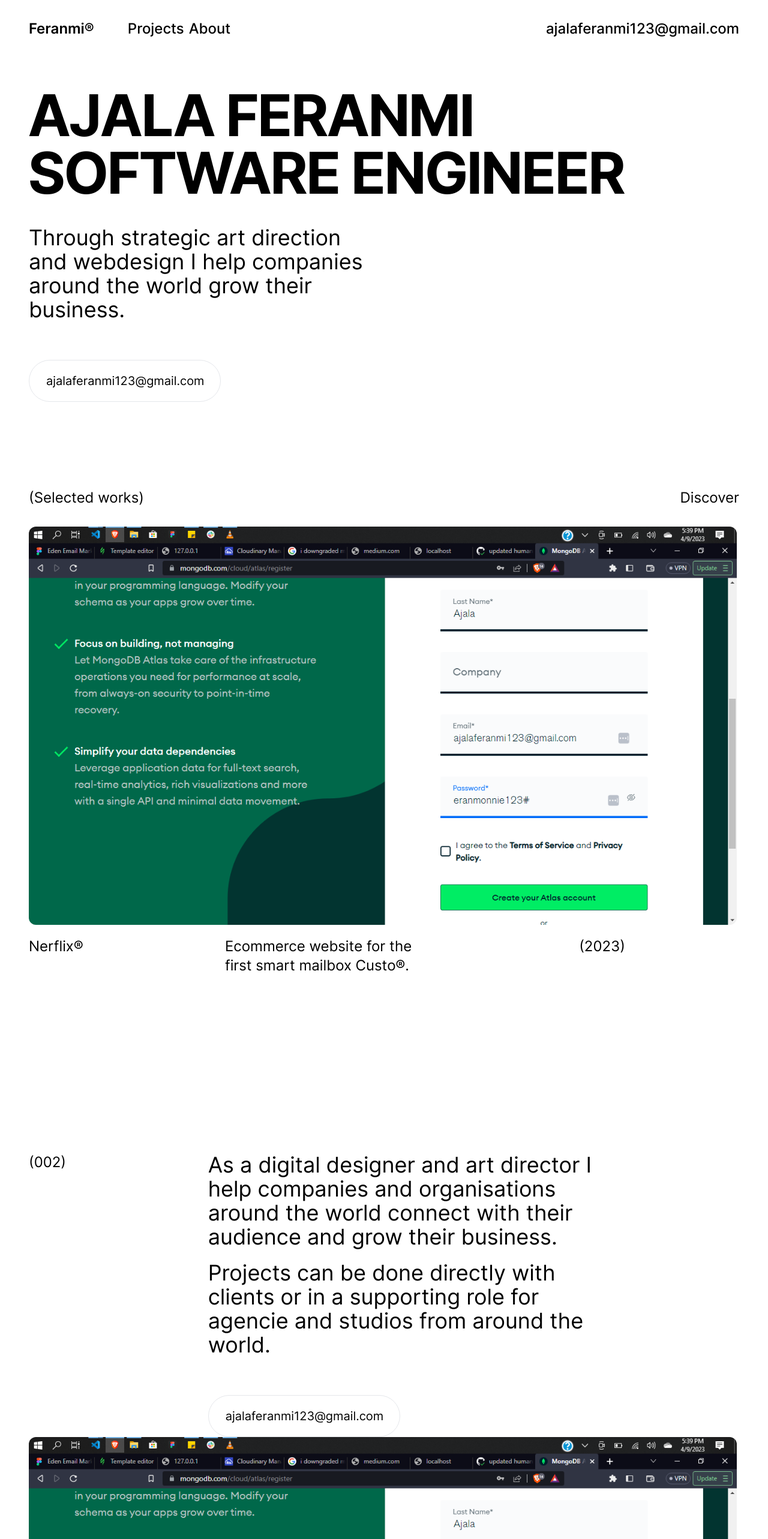
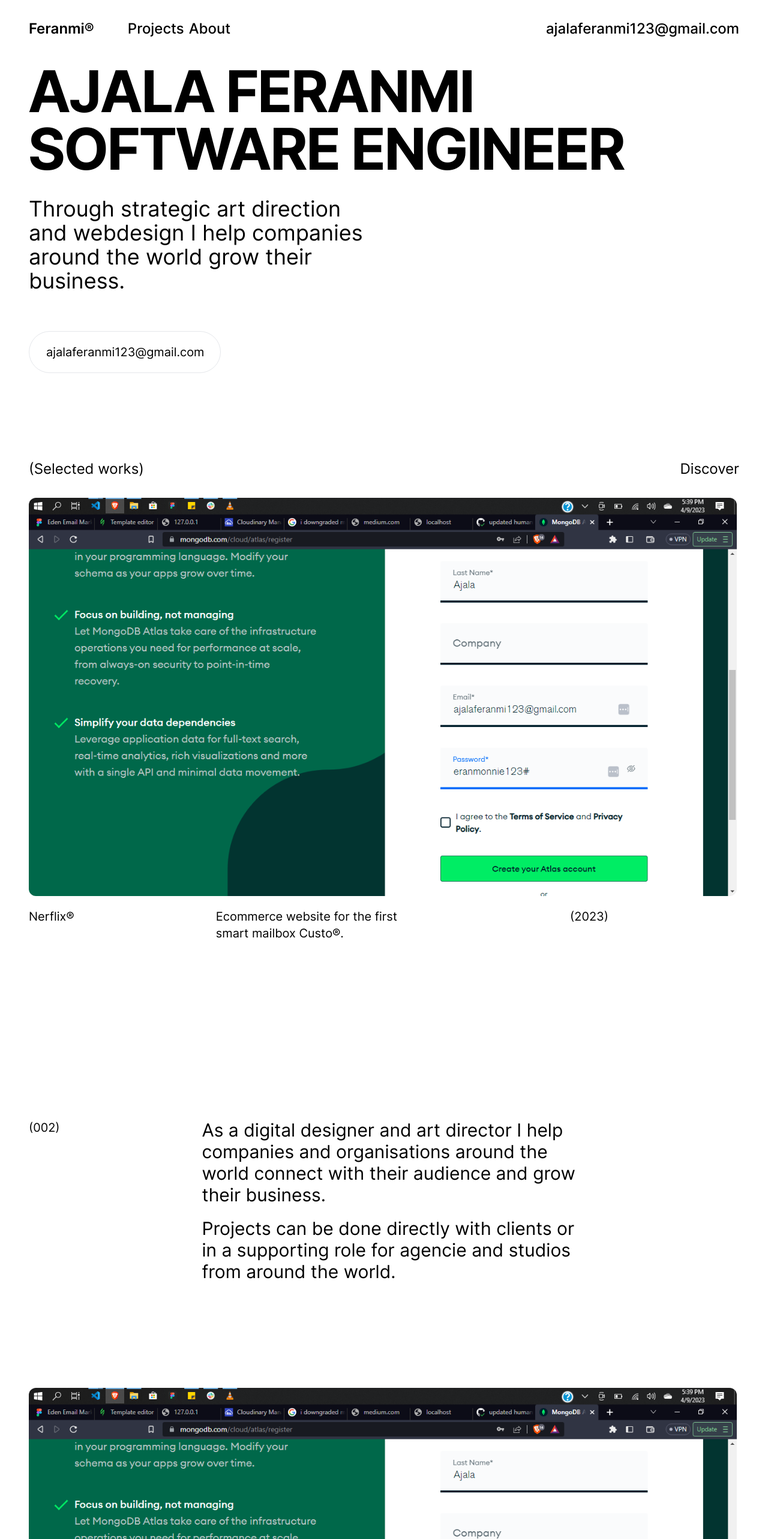
Before and after one commit to Eranmonnie/Me, a React (Vite) app: page / in a window 1280 px wide. Shown: the top 2566 px of the page at 60% size. Built offline with nearby package versions, Linux system fonts and the light colour scheme.

Commit message:
finam home and about

```diff
--- a/src/components/Banner.tsx
+++ b/src/components/Banner.tsx
@@ -1,9 +1,11 @@
-import React from 'react'
+import React from "react";
 
-const Banner = ({first, second}) => {
+const Banner = ({ first, second, align }) => {
   return (
     <>
-    <div className="flex flex-col mt-5 lg:mt-20">
+    {
+      align ?(
+      <div className="flex flex-col mt-5 lg:mt-10">
         <h1 className="text-4xl font-inter-tight-bold uppercase lg:text-8xl">
           {first}
         </h1>
@@ -11,8 +13,22 @@ const Banner = ({first, second}) => {
           {second}
         </h1>
       </div>
+      )
+      :
+      (
+        <div className="flex flex-col mt-40  text-center mb-10 ">
+        <h1 className="text-4xl font-inter-tight-bold uppercase lg:text-8xl">
+          {first}
+        </h1>
+        <h1 className="text-4xl font-inter-tight-bold uppercase lg:text-8xl">
+          {second}
+        </h1>
+      </div>
+      )
+    }
+
     </>
-  )
-}
+  );
+};
 
-export default Banner
+export default Banner;
--- a/src/components/Footer.tsx
+++ b/src/components/Footer.tsx
@@ -1,11 +1,14 @@
-import React from 'react'
+import React from "react";
+import Banner from "./Banner";
+import Socials from "./Socials";
 
 const Footer = () => {
   return (
     <>
-    <h1>hiiii</h1>
+     <Banner first={`ajala feranmi`} second={`software engineer`} align={false} />
+     <Socials/>
     </>
-  )
-}
+  );
+};
 
-export default Footer
+export default Footer;
--- a/src/components/Hero.tsx
+++ b/src/components/Hero.tsx
@@ -1,13 +1,13 @@
-import React from 'react'
+import React from "react";
 
-const Hero = ({message}) => {
+const Hero = ({ message }) => {
   return (
     <>
-    <p className="mt-5 text-xl text-left lg:text-4xl lg:w-[50%] lg:mt-10 ">
-      {message}
+      <p className="mt-5 text-xl text-left lg:text-4xl lg:w-[50%] lg:mt-8 ">
+        {message}
       </p>
     </>
-  )
-}
+  );
+};
 
-export default Hero
+export default Hero;
--- a/src/components/Question.tsx
+++ b/src/components/Question.tsx
@@ -1,20 +1,22 @@
-import React from 'react'
-import Button from './Button'
+import React from "react";
+import Button from "./Button";
 
-const Question = ({one, two}) => {
+const Question = ({ one, two, button }) => {
   return (
     <>
-    <div className="flex flex-col gap-2 pt-10 lg:flex-row lg:gap-[20%] lg:mt-64">
-      <h2 className="text-xl text-left lg:text-2xl">(002)</h2>
+      <div className="flex flex-col gap-2 pt-10 lg:flex-row lg:gap-[20%] lg:mt-64">
+        <h2 className="text-xl text-left lg:text-xl">(002)</h2>
         <div className="lg:w-[55%]">
-        <h2 className="text-xl text-left lg:text-4xl">{one}</h2>
-        <h2 className="text-xl mt-5 text-left lg:text-4xl">{two}</h2>
-        <Button />
+          <h2 className="text-xl text-left lg:text-3xl">{one}</h2>
+          <h2 className="text-xl mt-5 text-left lg:text-3xl">{two}</h2>
+          { button ?(<Button />):
+          (<div className="mb-44"></div>)
+            }
+
         </div>
-
       </div>
     </>
-  )
-}
+  );
+};
 
-export default Question
+export default Question;
--- /dev/null
+++ b/src/components/Socials.tsx
@@ -0,0 +1,19 @@
+import React from "react";
+
+const Socials = () => {
+  return (
+    <>
+      <div className="flex flex-col gap-3 lg:flex-row ">
+        <div className="flex justify-center gap-[20%] ">
+          <h3 className="text-xl">Github</h3>
+          <h3 className="text-xl">Twitter</h3>
+        </div>
+        <h3 className="text-center text-xl mt-2 lg:mt-0 lg:ml-auto">
+          Back to the top
+        </h3>
+      </div>
+    </>
+  );
+};
+
+export default Socials;
--- a/src/components/Works.tsx
+++ b/src/components/Works.tsx
@@ -14,12 +14,11 @@ const Works = ({ name, year }) => {
         </div>
 
         <div className="flex justify-between lg:gap-[20%]">
-          <h3 className="text-lg text-left lg:text-2xl">{`${name}`}&reg;</h3>
-          <h3 className=" text-lg hidden text-left md:inline w-[30%] lg:text-2xl">
+          <h3 className="text-lg text-left lg:text-xl">{`${name}`}&reg;</h3>
+          <h3 className=" text-lg hidden text-left md:inline w-[30%] lg:text-xl">
             Ecommerce website for the first smart mailbox Custo®.
           </h3>
-          <h3 className="text-lg text-left md:hidden lg:inline lg:mr-auto lg:text-2xl">{`(${year})`}</h3>
-
+          <h3 className="text-lg text-left md:hidden lg:inline lg:mr-auto lg:text-xl">{`(${year})`}</h3>
         </div>
       </div>
     </>
--- a/src/pages/Home.tsx
+++ b/src/pages/Home.tsx
@@ -4,11 +4,16 @@ import Question from "../components/Question";
 import Banner from "../components/Banner";
 import Hero from "../components/Hero";
 import Button from "../components/Button";
+import Footer from "../components/Footer";
 
 function Home() {
   return (
     <>
-      <Banner first={`ajala feranmi`} second={`software engineer`} />
+      <Banner
+        first={`ajala feranmi`}
+        second={`software engineer`}
+        align={true}
+      />
       <Hero
         message={`Through strategic art direction and webdesign I help companies around the world grow their business.`}
       />
@@ -27,6 +32,7 @@ function Home() {
      the world connect with their audience and grow their business.`}
         two={`Projects can be done directly with
       clients or in a supporting role for agencie and studios from around the world. `}
+        button={false}
       />
       <Works name={`Nerflix`} year={`2023`} />
       <Works name={`Nerflix`} year={`2023`} />
@@ -34,7 +40,9 @@ function Home() {
       <Question
         one={`Looking to grow your business through the power of great digital design? `}
         two={`Reach out to get the conversation started about your digital design needs. `}
+        button={true}
       />
+      <Footer />
     </>
   );
 }
--- a/src/pages/Projects.tsx
+++ b/src/pages/Projects.tsx
@@ -1,25 +1,30 @@
-import React from 'react'
-import Works from '../components/Works'
-import Question from '../components/Question'
-import Banner from '../components/Banner'
-import Hero from '../components/Hero'
+import React from "react";
+import Works from "../components/Works";
+import Question from "../components/Question";
+import Banner from "../components/Banner";
+import Hero from "../components/Hero";
+import Footer from "../components/Footer";
 
 const Projects = () => {
   return (
     <>
-     <Banner first={`selected works`} second={`(2020-2023)`} />
-     <div className="mb-24">
-     <Hero message={`Have a look at some of the projects I’ve worked on. Clients vary from lifestyle to tech and design companies.`}/>
-     </div>
-      <Works name ={`Nerflix`} year={`2023`} />
-      <Works name ={`Laracast`} year={`2023`} />
-      <Works name ={`Worddle clone`} year={`2023`} />
-      <Works name ={`custo`} year={`2020`} />
-      <Question  one={`Looking to grow your business through the power of great digital design?`} two={`Reach out to get the conversation started about your digital design needs.`}/>
+      <Banner first={`selected works`} second={`(2020-2023)`} align={true} />
+      <div className="mb-40">
+        <Hero
+          message={`Have a look at some of the projects I’ve worked on. Clients vary from lifestyle to tech and design companies.`}
+        />
+      </div>
+      <Works name={`Nerflix`} year={`2023`} />
+      <Works name={`Laracast`} year={`2023`} />
+      <Works name={`Worddle clone`} year={`2023`} />
+      <Works name={`custo`} year={`2020`} />
+      <Question
+        one={`Looking to grow your business through the power of great digital design?`}
+        two={`Reach out to get the conversation started about your digital design needs.`}
+      />
+      <Footer />
+    </>
+  );
+};
 
-
-    </>
-  )
-}
-
-export default Projects
+export default Projects;
```
Also changed, not shown: src/components/Button.tsx (+7 -5 lines).
